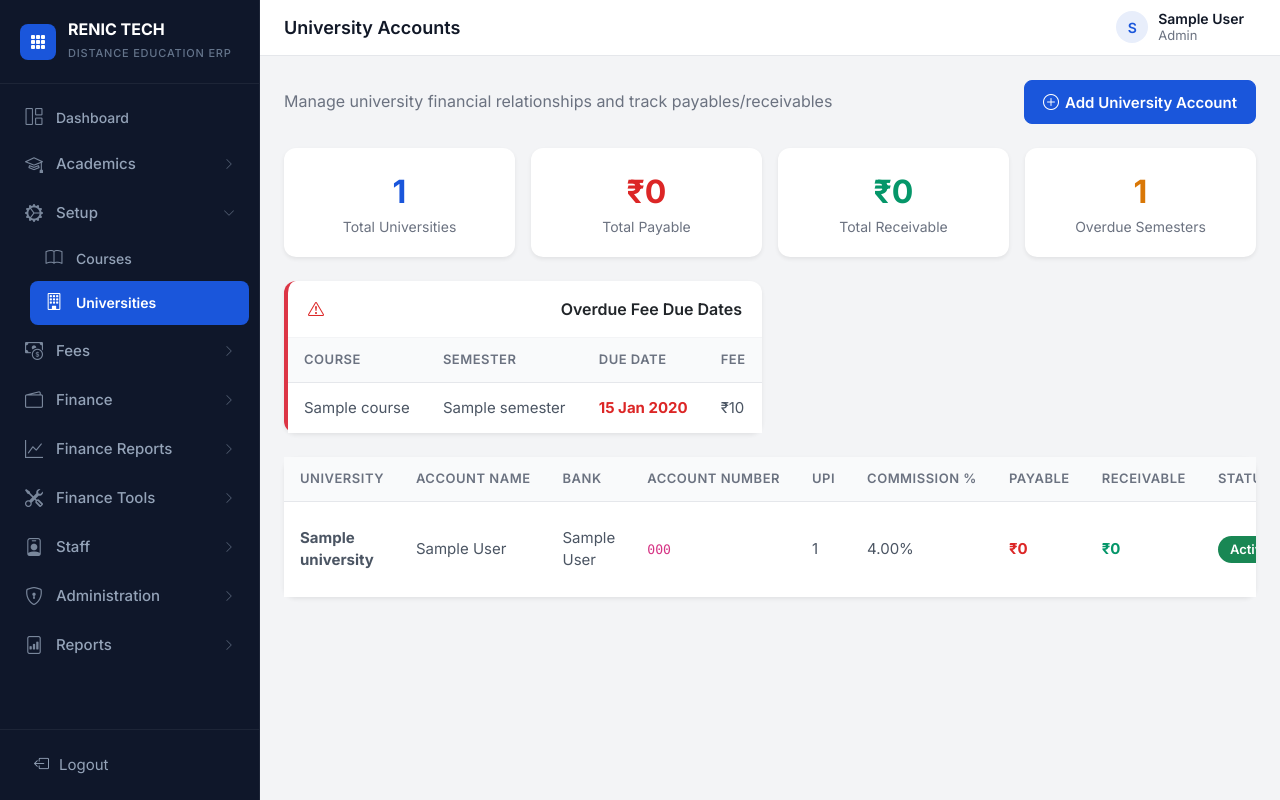
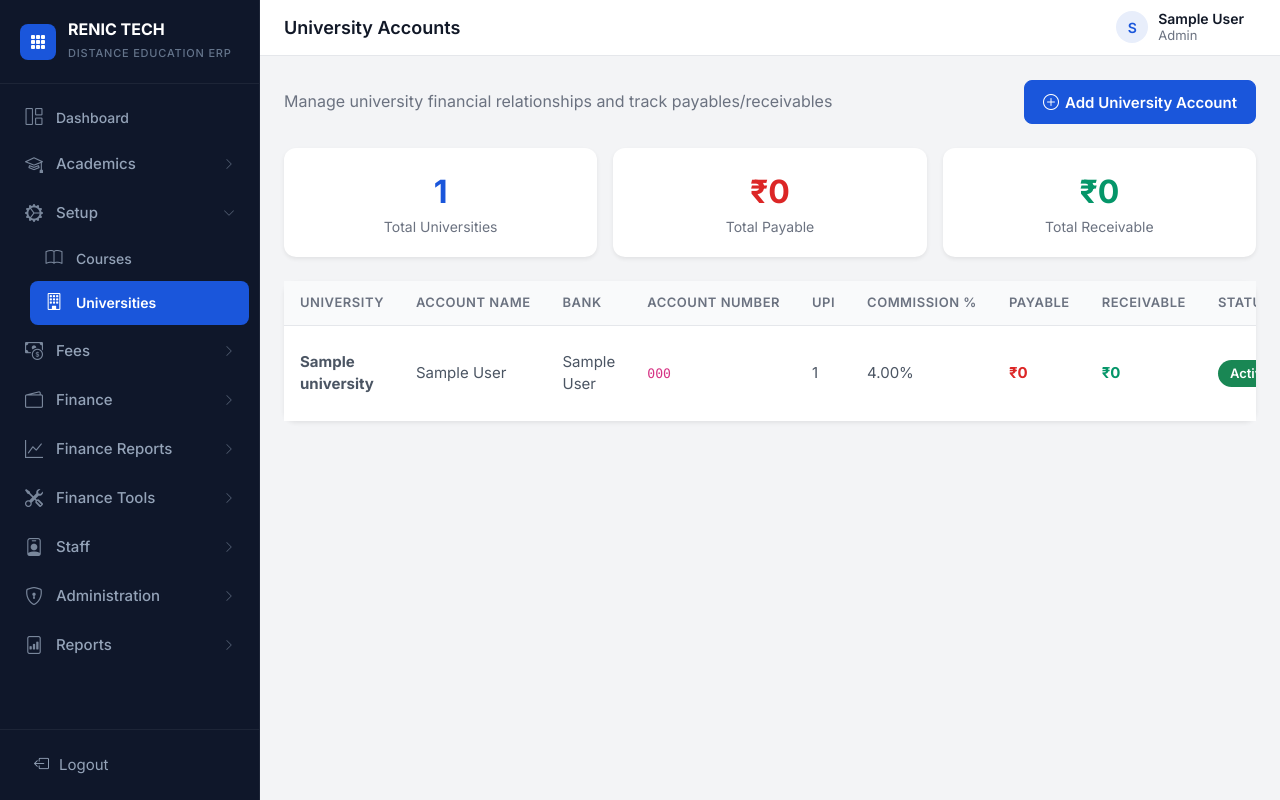
Before and after one commit to kavipriyaraj-code/distance-erp, a Django app: page /finance/university-accounts/ in a window 1280 px wide. Run offline with Django 5.2, Linux system fonts and the light colour scheme; a user stored in the database is signed in; tables that the repository leaves empty hold one stand-in row (values such as "Sample post").

Commit message:
Remove overdue and upcoming due sections from university accounts page

```diff
--- a/templates/finance/university_accounts.html
+++ b/templates/finance/university_accounts.html
@@ -12,7 +12,7 @@
 </div>
 
 <div class="row g-3 mb-4">
-    <div class="col-md-3">
+    <div class="col-md-4">
         <div class="card border-0 shadow-sm">
             <div class="card-body text-center">
                 <div class="text-primary fs-2 fw-bold">{{ accounts|length }}</div>
@@ -20,7 +20,7 @@
             </div>
         </div>
     </div>
-    <div class="col-md-3">
+    <div class="col-md-4">
         <div class="card border-0 shadow-sm">
             <div class="card-body text-center">
                 <div class="text-danger fs-2 fw-bold">₹{{ total_payable|floatformat:0 }}</div>
@@ -28,7 +28,7 @@
             </div>
         </div>
     </div>
-    <div class="col-md-3">
+    <div class="col-md-4">
         <div class="card border-0 shadow-sm">
             <div class="card-body text-center">
                 <div class="text-success fs-2 fw-bold">₹{{ total_receivable|floatformat:0 }}</div>
@@ -36,68 +36,7 @@
             </div>
         </div>
     </div>
-    <div class="col-md-3">
-        <div class="card border-0 shadow-sm">
-            <div class="card-body text-center">
-                <div class="text-warning fs-2 fw-bold">{{ overdue_due|length }}</div>
-                <div class="text-muted small">Overdue Semesters</div>
-            </div>
-        </div>
-    </div>
 </div>
-
-{% if upcoming_due or overdue_due %}
-<div class="row g-3 mb-4">
-    {% if overdue_due %}
-    <div class="col-md-6">
-        <div class="card border-0 shadow-sm border-start border-4 border-danger">
-            <div class="card-header bg-transparent"><i class="bi bi-exclamation-triangle text-danger me-1"></i> Overdue Fee Due Dates</div>
-            <div class="card-body p-0">
-                <div class="table-responsive">
-                    <table class="table table-sm mb-0">
-                        <thead><tr><th>Course</th><th>Semester</th><th>Due Date</th><th>Fee</th></tr></thead>
-                        <tbody>
-                        {% for s in overdue_due %}
-                        <tr>
-                            <td>{{ s.course.name }}</td>
-                            <td>{{ s.name }}</td>
-                            <td class="text-danger fw-bold">{{ s.due_date|date:"d M Y" }}</td>
-                            <td>₹{{ s.fee_amount|floatformat:0 }}</td>
-                        </tr>
-                        {% endfor %}
-                        </tbody>
-                    </table>
-                </div>
-            </div>
-        </div>
-    </div>
-    {% endif %}
-    {% if upcoming_due %}
-    <div class="col-md-6">
-        <div class="card border-0 shadow-sm border-start border-4 border-warning">
-            <div class="card-header bg-transparent"><i class="bi bi-clock text-warning me-1"></i> Upcoming Due Dates (Next 30 Days)</div>
-            <div class="card-body p-0">
-                <div class="table-responsive">
-                    <table class="table table-sm mb-0">
-                        <thead><tr><th>Course</th><th>Semester</th><th>Due Date</th><th>Days Left</th></tr></thead>
-                        <tbody>
-                        {% for s in upcoming_due %}
-                        <tr>
-                            <td>{{ s.course.name }}</td>
-                            <td>{{ s.name }}</td>
-                            <td>{{ s.due_date|date:"d M Y" }}</td>
-                            <td><span class="badge bg-warning text-dark">{{ s.days_until_due }} days</span></td>
-                        </tr>
-                        {% endfor %}
-                        </tbody>
-                    </table>
-                </div>
-            </div>
-        </div>
-    </div>
-    {% endif %}
-</div>
-{% endif %}
 
 <div class="card border-0 shadow-sm">
     <div class="card-body p-0">
```
